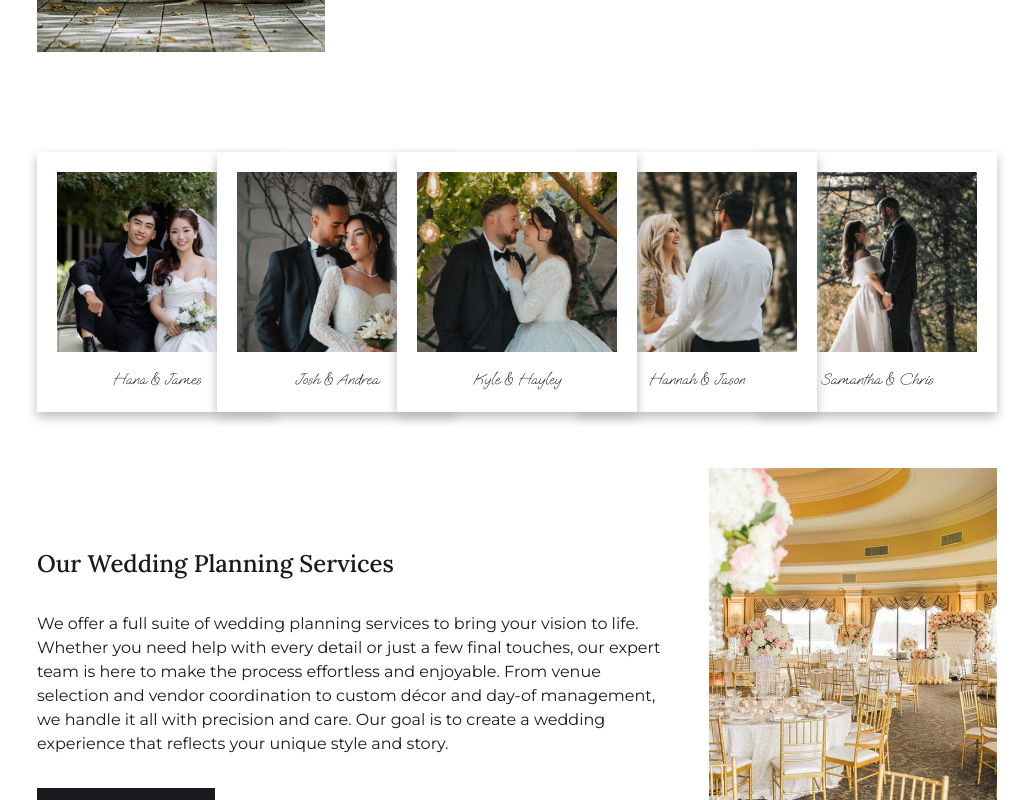
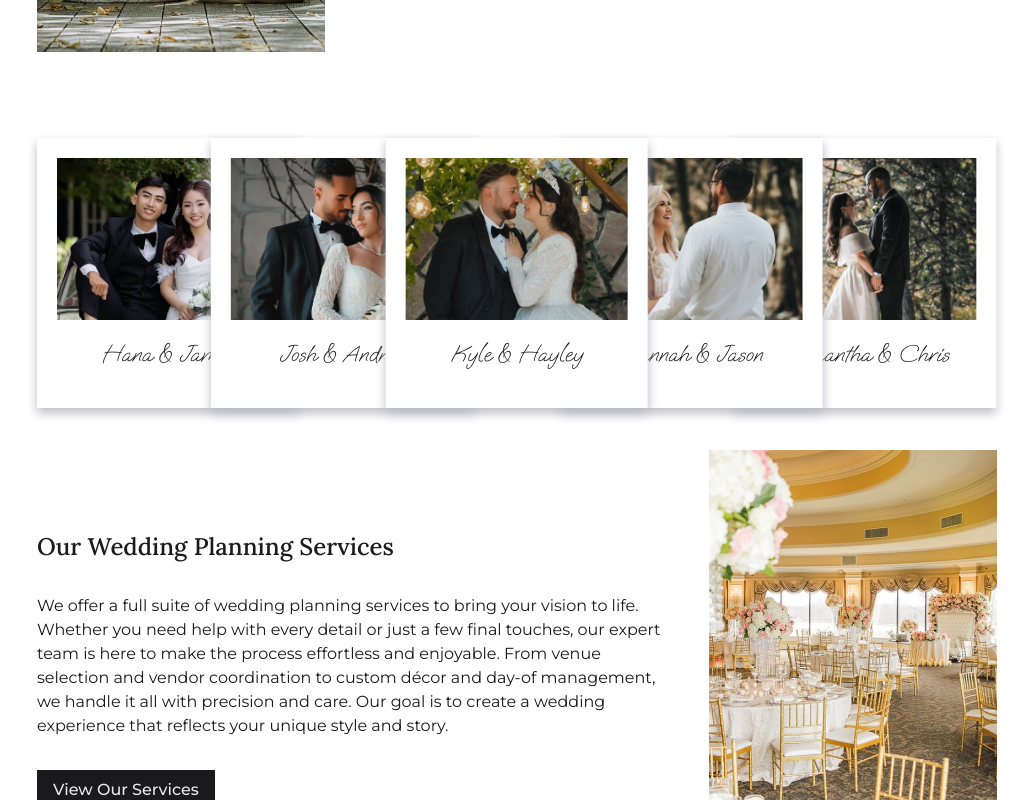
Before and after one commit to alexandrapierson/cherished-moments, a Next.js app: page / in a window 1280 px wide. Shown: the part 960-1760 px from the top of the page, without its empty margins (123-1156 px from the left). Built offline with nearby package versions, Linux system fonts and the light colour scheme.

Commit message:
Fixing polaroids on home page and about page

```diff
--- a/src/app/about/page.module.css
+++ b/src/app/about/page.module.css
@@ -13,6 +13,7 @@
 
 .sectionContainer img {
   height: 50vh;
+  max-height: 400px;
 }
 
 .textContainer {
--- a/src/app/components/polaroid-image/polaroidimage.module.css
+++ b/src/app/components/polaroid-image/polaroidimage.module.css
@@ -1,7 +1,7 @@
 .polaroidImage {
   padding: 20px;
-  width: 200px;
-  height: 220px;
+  aspect-ratio: 11/10;
+  width: clamp(140px, (100% - 40px), 300px);
   background-color: var(--page-background);
   box-shadow: 0px 5px 10px var(--primary-300);
 }
@@ -15,6 +15,7 @@
   font-family: 'Oooh Baby';
   width: 100%;
   text-align: center;
+  font-size: 1.5rem;
   padding: 12px 0px 16px 0px;
 }
 
--- a/src/app/globals.css
+++ b/src/app/globals.css
@@ -29,6 +29,15 @@
   --primary-800-opacity-40: rgba(50, 50, 57, 0.4);
 
   --nav-animation-timing: 200ms ease-in-out;
+
+  --padding-inline: 2rem;
+  --content-max-width: 120ch;
+  --content-min-width: calc(100% - (var(--padding-inline) * 2));
+  --breakout-max-width: 140ch;
+
+  --breakout-size: calc(
+    (var(--breakout-max-width) - var(--content-max-width)) / 2
+  );
 }
 
 /* Removes Default Spacing */
@@ -43,22 +52,11 @@
 
 /* Grid System for Page Layout */
 .content-grid {
-  --padding-inline: 2rem;
-  --content-max-width: 120ch;
-  --breakout-max-width: 140ch;
-
-  --breakout-size: calc(
-    (var(--breakout-max-width) - var(--content-max-width)) / 2
-  );
-
   display: grid;
   grid-template-columns:
     [full-width-start] minmax(var(--padding-inline), 1fr)
     [breakout-start] minmax(0, var(--breakout-size))
-    [content-start] min(
-      100% - (var(--padding-inline) * 2),
-      var(--content-max-width)
-    )
+    [content-start] min(var(--content-min-width), var(--content-max-width))
     [content-end]
     minmax(0, var(--breakout-size)) [breakout-end]
     minmax(var(--padding-inline), 1fr) [full-width-end];
--- a/src/app/page.module.css
+++ b/src/app/page.module.css
@@ -48,37 +48,42 @@
 }
 
 .polaroidContainer {
-  position: relative;
-  display: flex;
-  flex-direction: row;
+  display: grid;
+  grid-template-columns: repeat(5, 1fr);
 
-  max-width: 100%;
   align-content: center;
   margin-bottom: var(--spacing-xl);
+
+  --polaroidWidth: calc(var(--content-min-width) * (4 / 9));
+  --shiftFactor: calc(1 / 4);
+}
+
+.polaroidContainer > * {
+  width: 150%;
+  z-index: 0;
 }
 
 .polaroidContainer > :nth-child(2) {
-  position: absolute;
-  transform: translateX(75%);
+  transform: translateX(calc(var(--polaroidWidth) * (1 - 2)));
   z-index: 1;
 }
 
 .polaroidContainer > :nth-child(3) {
-  position: absolute;
-  transform: translateX(150%);
+  transform: translateX(calc(var(--polaroidWidth) * (1 - 3)));
   z-index: 2;
 }
 
 .polaroidContainer > :nth-child(4) {
-  position: absolute;
-  transform: translateX(225%);
+  transform: translateX(calc(var(--polaroidWidth) * (1 - 4)));
   z-index: 1;
 }
 
 .polaroidContainer > :nth-child(5) {
-  position: absolute;
-  transform: translateX(300%);
+  transform: translateX(calc(var(--polaroidWidth) * (1 - 5)));
   z-index: 0;
+}
+
+@media screen and (max-width: 1024px) {
 }
 
 .decorativeLine {
```
Also changed, not shown: src/app/about/page.tsx (+10 -10 lines), src/app/page.tsx (+6 -2 lines).
